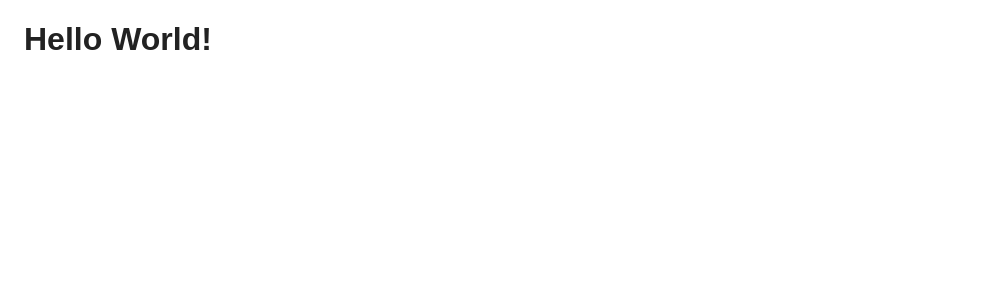
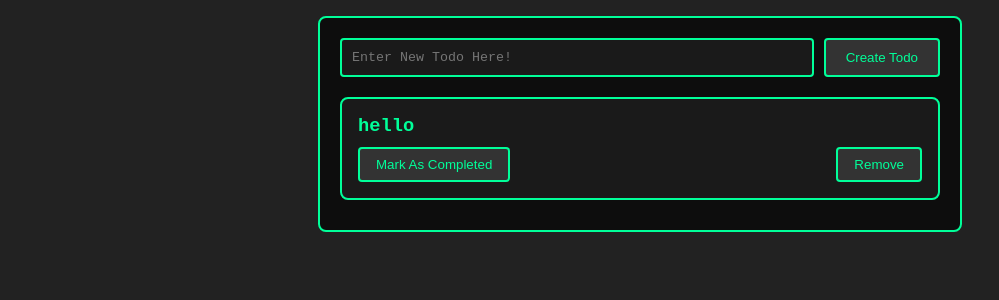
Before and after one commit to kentmcamp/reactFromScratch, a React app: page / in a window 1280 px wide. Shown: the top 300 px of the page, without its empty margins (0-999 px from the left). Built offline with nearby package versions, Linux system fonts and the light colour scheme.

Commit message:
Created todo list components with styling

```diff
--- a/package.json
+++ b/package.json
@@ -3,6 +3,8 @@
   "version": "1.0.0",
   "main": "index.js",
   "scripts": {
+    "dev": "npx webpack-dev-server --mode development",
+    "build": "npx webpack --mode development",
     "test": "echo \"Error: no test specified\" && exit 1"
   },
   "keywords": [],
--- a/src/App.css
+++ b/src/App.css
@@ -1,5 +1,9 @@
+body {
+    background-color: #222222;
+    color: whitesmoke;
+}
+
 .App {
     margin: 1rem;
     font-family: Arial, Helvetica, sans-serif;
-    color: #222222;
 }
--- a/src/App.js
+++ b/src/App.js
@@ -1,9 +1,10 @@
 import React from 'react';
+import TodoList from './components/TodoList';
 import './App.css';
 
 const App = () => (
     <div className="App">
-        <h1>Hello World!</h1>
+        <TodoList/>
     </div>
 );
 
--- /dev/null
+++ b/src/components/NewTodoForm.css
@@ -0,0 +1,32 @@
+.new-todo-form {
+    display: flex;
+    justify-content: space-between;
+    align-items: center;
+    margin-bottom: 20px;
+}
+
+.new-todo-input {
+    flex: 1;
+    padding: 10px;
+    border: 2px solid #00ff99;
+    border-radius: 4px;
+    background-color: #1a1a1a;
+    color: #e6e6e6;
+    font-family: 'Courier New', Courier, monospace;
+    margin-right: 10px;
+}
+
+.new-todo-button {
+    background-color: #333;
+    border: 2px solid #00ff99;
+    border-radius: 4px;
+    color: #00ff99;
+    padding: 10px 20px;
+    cursor: pointer;
+    transition: background-color 0.3s, color 0.3s;
+}
+
+.new-todo-button:hover {
+    background-color: #00ff99;
+    color: #1a1a1a;
+}
--- /dev/null
+++ b/src/components/NewTodoForm.js
@@ -0,0 +1,21 @@
+import React, { useState } from "react";
+import './NewTodoForm.css';
+
+const NewTodoForm = () => {
+  const [inputValue, setInputValue] = useState("");
+
+  return (
+    <div className="new-todo-form">
+      <input
+        className="new-todo-input"
+        type="text"
+        placeholder="Enter New Todo Here!"
+        value={inputValue}
+        onChange={(e) => setInputValue(e.target.value)}
+      />
+      <button className="new-todo-button">Create Todo</button>
+    </div>
+  );
+};
+
+export default NewTodoForm;
--- /dev/null
+++ b/src/components/TodoList.css
@@ -0,0 +1,10 @@
+.list-wrapper {
+    background-color: #0d0d0d;
+    border: 2px solid #00ff99;
+    border-radius: 8px;
+    padding: 20px;
+    max-width: 600px;
+    margin: 0 auto;
+    color: #e6e6e6;
+    font-family: 'Courier New', Courier, monospace;
+}
--- /dev/null
+++ b/src/components/TodoList.js
@@ -0,0 +1,13 @@
+import React from "react";
+import NewTodoForm from "./NewTodoForm";
+import TodoListItem from "./TodoListItem";
+import './TodoList.css'
+
+const TodoList = ({ todos = [{text: "hello"}] }) => (
+    <div className="list-wrapper">
+        <NewTodoForm/>
+        {todos.map(todo => <TodoListItem todo={todo} />)}
+    </div>
+);
+
+export default TodoList;
--- /dev/null
+++ b/src/components/TodoListItem.css
@@ -0,0 +1,35 @@
+.todo-item-container {
+    background-color: #1a1a1a;
+    border: 2px solid #00ff99;
+    border-radius: 8px;
+    padding: 16px;
+    margin-bottom: 10px;
+    color: #e6e6e6;
+    font-family: 'Courier New', Courier, monospace;
+}
+
+.todo-item-container h3 {
+    margin: 0;
+    color: #00ff99;
+}
+
+.buttons-container {
+    display: flex;
+    justify-content: space-between;
+    margin-top: 10px;
+}
+
+.completed-button, .remove-button {
+    background-color: #333;
+    border: 2px solid #00ff99;
+    border-radius: 4px;
+    color: #00ff99;
+    padding: 8px 16px;
+    cursor: pointer;
+    transition: background-color 0.3s, color 0.3s;
+}
+
+.completed-button:hover, .remove-button:hover {
+    background-color: #00ff99;
+    color: #1a1a1a;
+}
--- /dev/null
+++ b/src/components/TodoListItem.js
@@ -0,0 +1,14 @@
+import React from "react";
+import './TodoListItem.css';
+
+const TodoListItem = ({todo}) => (
+    <div className="todo-item-container">
+        <h3>{todo.text}</h3>
+        <div className="buttons-container">
+            <button className="completed-button">Mark As Completed</button>
+            <button className="remove-button">Remove</button>
+        </div>
+    </div>
+)
+
+export default TodoListItem;
```
Also changed, not shown: 1 other file (tests, documents, lock files or other folders).
